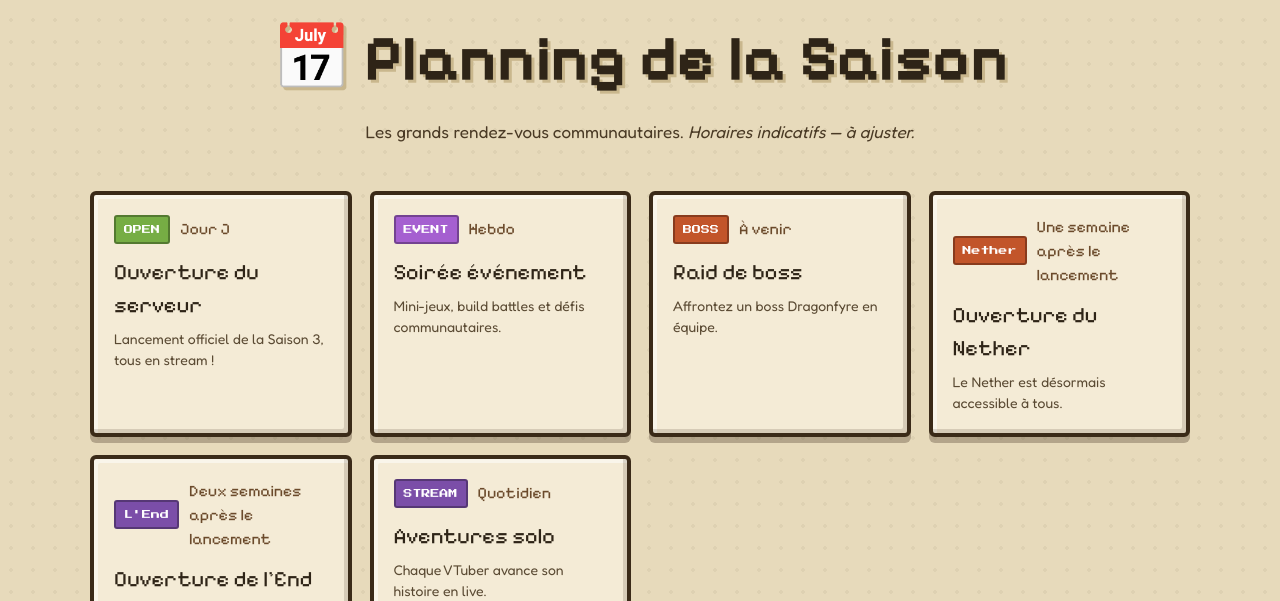
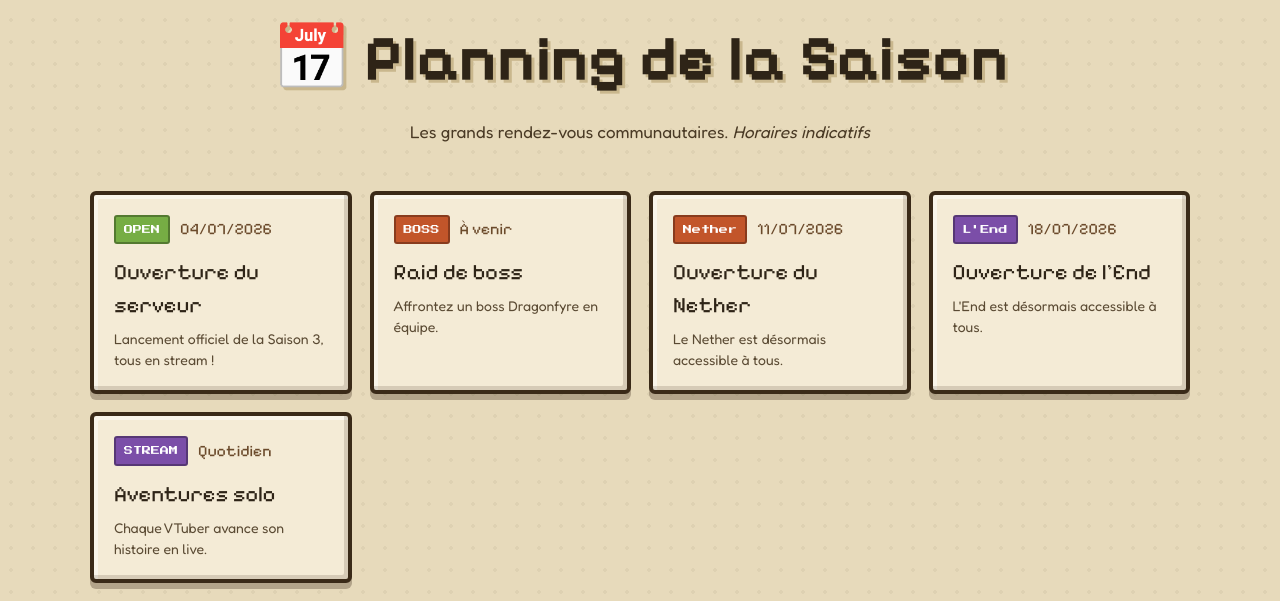
Before and after one commit to Setsuko34/VirtualiaWeb, a React (Vite) app: page / in a window 1280 px wide. Shown: the part 2680-3281 px from the top of the page. Built offline with nearby package versions, Linux system fonts and the light colour scheme; no server answers.

Commit message:
Update planning dates and refine event descriptions

```diff
--- a/src/components/PlanningSection.tsx
+++ b/src/components/PlanningSection.tsx
@@ -11,7 +11,7 @@ export function PlanningSection() {
       <div style={{ maxWidth: 1100, margin: '0 auto' }}>
         <div style={{ textAlign: 'center', marginBottom: 46 }}>
           <h2 style={{ fontFamily: FONT.pixel, fontWeight: 700, fontSize: 'clamp(38px,6vw,64px)', margin: '0 0 12px', color: C.ink, textShadow: '3px 3px 0 #c9b78d' }}>📅 Planning de la Saison</h2>
-          <p style={{ fontSize: 17, color: '#4a3a25' }}>Les grands rendez-vous communautaires. <em>Horaires indicatifs — à ajuster.</em></p>
+          <p style={{ fontSize: 17, color: '#4a3a25' }}>Les grands rendez-vous communautaires. <em>Horaires indicatifs</em></p>
         </div>
         <div style={{ display: 'grid', gridTemplateColumns: 'repeat(auto-fit,minmax(220px,1fr))', gap: 18 }}>
           {planning.map((e) => (
--- a/src/data/planning.json
+++ b/src/data/planning.json
@@ -2,16 +2,9 @@
   {
     "tag": "OPEN",
     "col": "#76ad44",
-    "when": "Jour J",
+    "when": "04/07/2026",
     "title": "Ouverture du serveur",
     "desc": "Lancement officiel de la Saison 3, tous en stream !"
-  },
-  {
-    "tag": "EVENT",
-    "col": "#a55fd0",
-    "when": "Hebdo",
-    "title": "Soirée événement",
-    "desc": "Mini-jeux, build battles et défis communautaires."
   },
   {
     "tag": "BOSS",
@@ -23,14 +16,14 @@
   {
     "tag": "Nether",
     "col": "#c2552a",
-    "when": "Une semaine après le lancement",
+    "when": "11/07/2026",
     "title": "Ouverture du Nether",
     "desc": "Le Nether est désormais accessible à tous."
   },
   {
     "tag": "L'End",
     "col": "#7b4ea8",
-    "when": "Deux semaines après le lancement",
+    "when": "18/07/2026",
     "title": "Ouverture de l'End",
     "desc": "L'End est désormais accessible à tous."
   },
@@ -41,5 +34,4 @@
     "title": "Aventures solo",
     "desc": "Chaque VTuber avance son histoire en live."
   }
-
 ]
```
